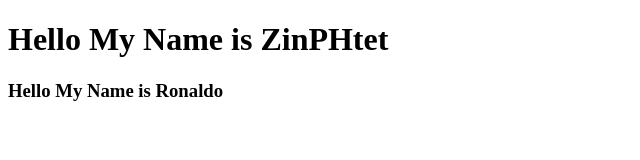
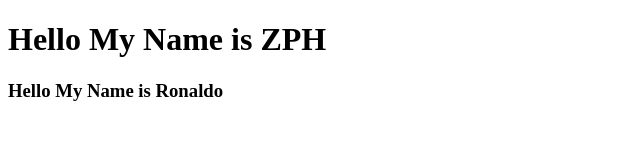
Before and after one commit to zinpaihtet/github, a plain HTML site: page index.html in a window 1280 px wide. Shown: the whole page, without its empty margins (0-640 px from the left). Drawn offline with Linux system fonts and the light colour scheme.

Commit message:
edited zph

```diff
--- a/index.html
+++ b/index.html
@@ -7,7 +7,7 @@
     <title>docs file</title>
 </head>
 <body>
-    <h1>Hello My Name is ZinPHtet</h1>
+    <h1>Hello My Name is ZPH</h1>
     <h3>Hello My Name is Ronaldo</h3>
 </body>
 </html>
```
